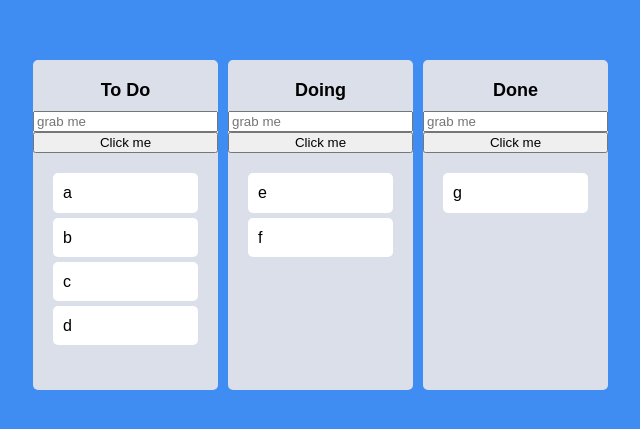
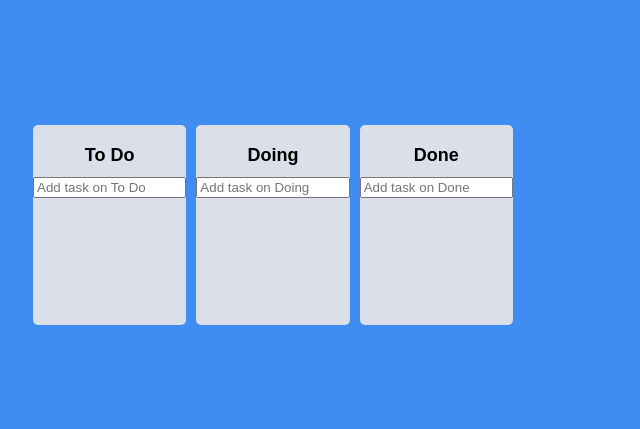
Before and after one commit to soundee10/simple_todo, a React (Create React App) app: page / in a window 1280 px wide. Shown: the part 175-604 px from the top of the page, without its empty margins (367-1007 px from the left). Built offline with nearby package versions, Linux system fonts and the light colour scheme.

Commit message:
#2.8 create tasks, challenge left

```diff
--- a/src/App.tsx
+++ b/src/App.tsx
@@ -26,7 +26,7 @@
 function App() {
     const [toDos, setToDos] = useRecoilState(toDoState)
     const onDragEnd = (info:DropResult) => {
-        console.log(info);
+
         const { destination, draggableId, source} = info;
         if (!destination) return;
 
@@ -34,8 +34,9 @@
         if (destination?.droppableId === source.droppableId){
             setToDos((allBoards) =>{
             const boardCopy = [...allBoards[source.droppableId]];
+            const taskObj = boardCopy[source.index];
             boardCopy.splice(source.index, 1);
-            boardCopy.splice(destination.index, 0, draggableId);
+            boardCopy.splice(destination.index, 0, taskObj);
             return {
                 ...allBoards,
                 [source.droppableId]: boardCopy,
@@ -46,9 +47,11 @@
         if (destination.droppableId !== source.droppableId){
             setToDos((allBoards)=>{
                 const sourceBoard = [...allBoards[source.droppableId]];
+                const taskObj = sourceBoard[source.index];
+
                 const destinationBoard = [...allBoards[destination.droppableId]];
                 sourceBoard.splice(source.index, 1);
-                destinationBoard.splice(destination.index, 0, draggableId);
+                destinationBoard.splice(destination.index, 0, taskObj);
 
             return{
                 ...allBoards,
--- a/src/atoms.tsx
+++ b/src/atoms.tsx
@@ -1,15 +1,21 @@
 import { atom, selector } from "recoil";
 
-interface iToDoState{
-    [key: string]: string[];
+export interface ITodo{
+    id: number;
+    text: string;
+}
+
+
+interface IToDoState{
+    [key: string]: ITodo[];
 
 }
 
-export const toDoState = atom<iToDoState>({
+export const toDoState = atom<IToDoState>({
     key: "toDo",
     default: {
-        "To Do": ["a","b","c","d",],
-        Doing: ["e","f"],
-        Done: ["g"],
+        "To Do": [],
+        Doing: [],
+        Done: [],
     }
 });
--- a/src/components/Board.tsx
+++ b/src/components/Board.tsx
@@ -1,8 +1,9 @@
-import { useRef } from "react";
 import { Droppable } from "react-beautiful-dnd";
+import { useForm } from "react-hook-form";
 import styled from "styled-components";
 import DraggableCard from "./DraggableCard";
-
+import { ITodo, toDoState } from "../atoms";
+import { useSetRecoilState } from "recoil";
 
 const Wrapper = styled.div`
     padding: 20px 0px;
@@ -29,33 +30,61 @@
     padding: 20px;
 `;
 
+const Form = styled.form`
+    width: 100%;
+    input {
+        width: 100%;
+    }
+`;
+
 interface IAreaProps{
     isDraggingFromThis: boolean;
     isDraggingOver: boolean;
 }
 
 interface IBoardProps{
-    toDos: string[];
+    toDos: ITodo[];
     boardId: string;
 }
 
+interface IForm {
+    toDo: string;
+}
+
 function Board({toDos, boardId}:IBoardProps){
-        const inputRef = useRef<HTMLInputElement>(null);
-        const onClick = () =>{
-            inputRef.current?.focus();
-        };
+        const setToDos = useSetRecoilState(toDoState)
+        const {register, setValue, handleSubmit} = useForm<IForm>();
+        const onValid = ({toDo}:IForm) =>{
+            const newToDo = {
+                id: Date.now(),
+                text: toDo,
+            };
+            setToDos(allBoards=>{
+                return{
+                    ...allBoards,
+                    [boardId]:[newToDo, ...allBoards[boardId]]
+                }
+            })
+            setValue("toDo", "");
+        }
         return(
             <Wrapper>
                 <Title>{boardId}</Title>
-                <input ref={inputRef} placeholder="grab me" />
-                <button onClick={onClick}>Click me</button>
+                <Form onSubmit={handleSubmit(onValid)}>
+                    <input {...register("toDo", {required:true})}
+                    type="text"
+                    placeholder={`Add task on ${boardId}`}/>
+                </Form>
                 <Droppable droppableId={boardId}>
                 {(magic, snapshot) => (
                     <Area isDraggingOver={snapshot.isDraggingOver}
                           isDraggingFromThis={Boolean(snapshot.draggingFromThisWith)}
                      ref={magic.innerRef} {...magic.droppableProps}>
                     {toDos.map((toDo,index) => (
-                        <DraggableCard key={toDo} index={index} toDo={toDo}/>
+                        <DraggableCard
+                        key={toDo.id}
+                        index={index}
+                        toDoId={toDo.id} toDoText={toDo.text}/>
                     ))}
                     {magic.placeholder}
                     </Area>
@@ -63,7 +92,7 @@
                 </Droppable>
             </Wrapper>
 
-        )
+        );
     }
 
     export default Board;
--- a/src/components/DraggableCard.tsx
+++ b/src/components/DraggableCard.tsx
@@ -15,19 +15,20 @@
 }
 
 interface IDragabbleCardProps{
-    toDo: string;
+    toDoId: number;
+    toDoText: string;
     index: number;
 }
 
-function DraggableCard({toDo, index}:IDragabbleCardProps){
+function DraggableCard({toDoId, toDoText, index}:IDragabbleCardProps){
 
     return(
-        <Draggable key={toDo} draggableId={toDo} index={index}>
+        <Draggable key={toDoId} draggableId={toDoId+""} index={index}>
                         {(magic,snapshot) => (
                         <Card
                         isDragging={snapshot.isDragging}
                         ref={magic.innerRef} {...magic.draggableProps} {...magic.dragHandleProps}>
-                            {toDo}
+                            {toDoText}
                         </Card>
                         )}
                     </Draggable>);
```
